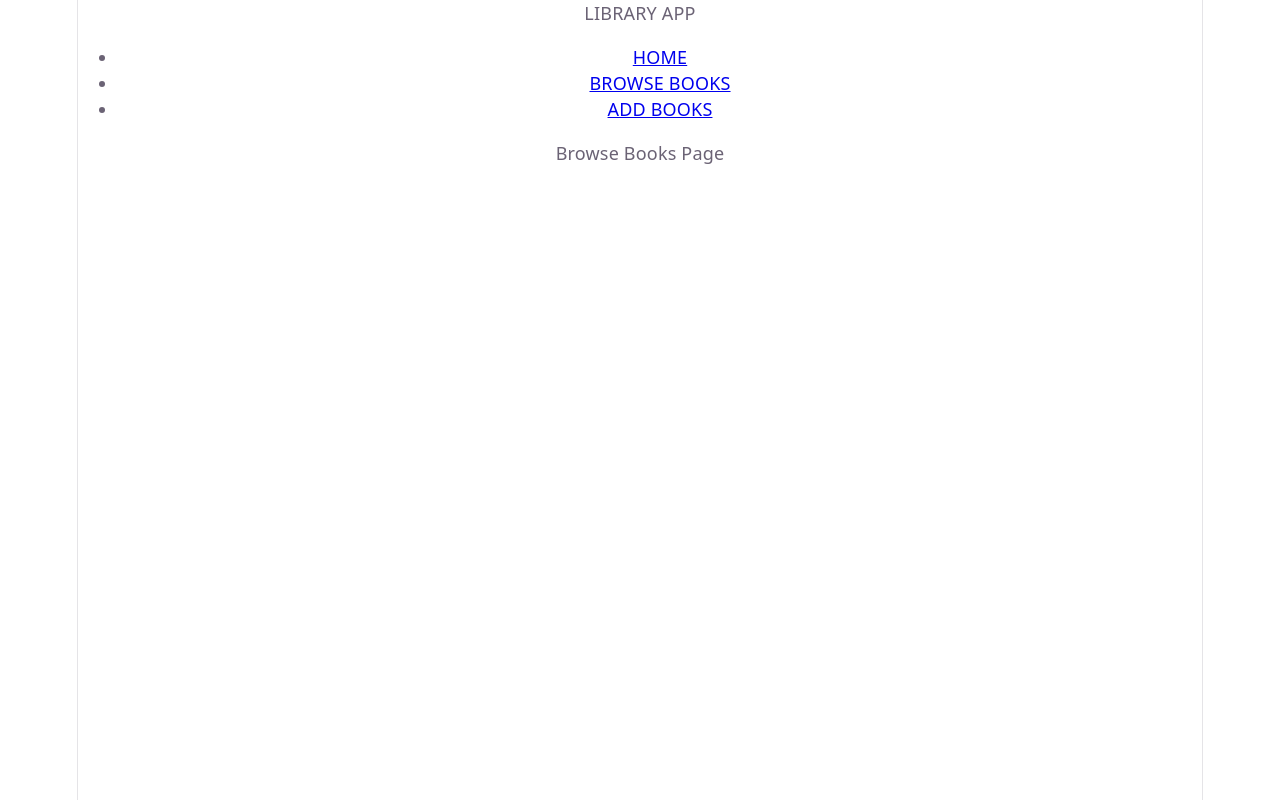
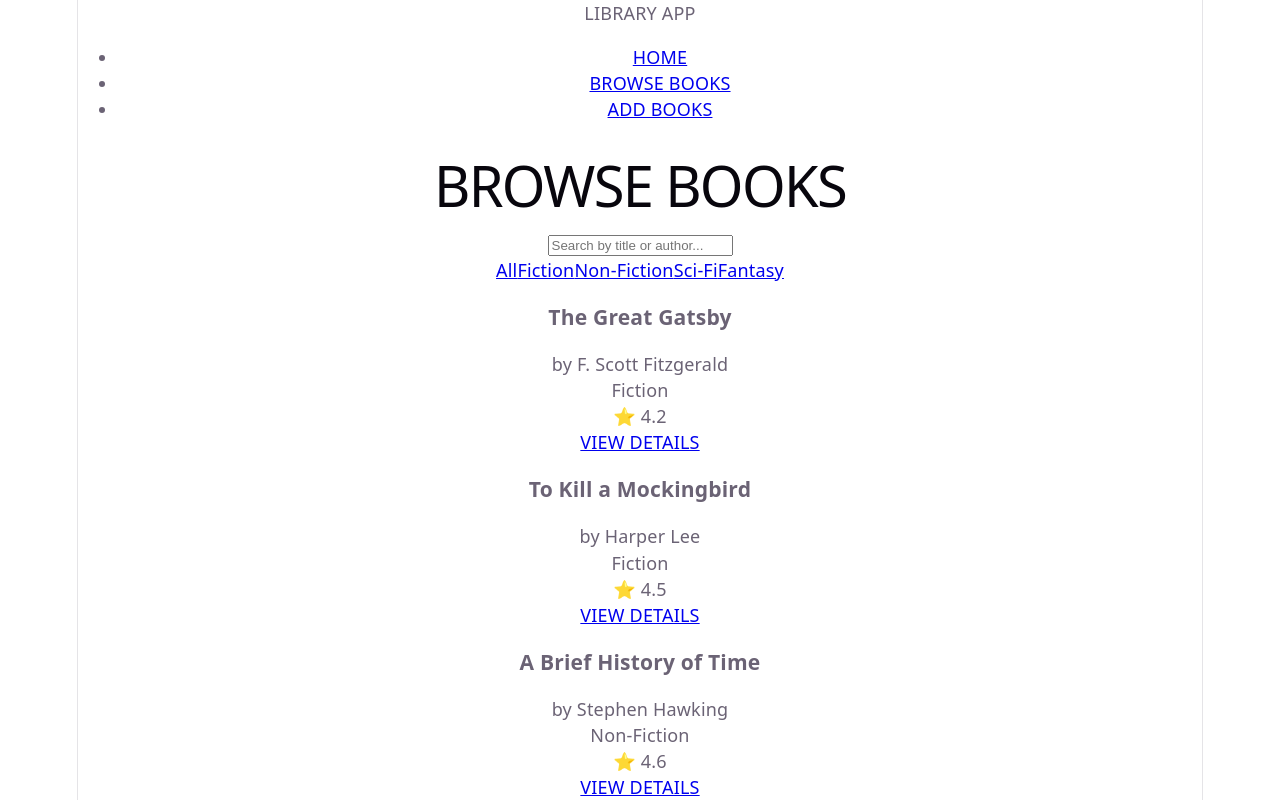
Before and after one commit to SANJAY19122004/LibraryApp, a React (Vite) app: page /books in a window 1280 px wide. Shown: the top 800 px of the page. Built offline with nearby package versions, Linux system fonts and the light colour scheme.

Commit message:
Build browse books page with search and  filter category

```diff
--- a/src/pages/BrowseBooks.jsx
+++ b/src/pages/BrowseBooks.jsx
@@ -1,2 +1,74 @@
-const BrowseBooks = () => <div>Browse Books Page</div>;
+import { useState } from "react";
+import { useSelector } from "react-redux";
+import { useParams, Link } from "react-router-dom";
+
+const BrowseBooks = () => {
+  const { category } = useParams();
+
+  const books = useSelector((state) => state.books.list);
+
+  const [search, setSearch] = useState("");
+
+  const categories = ["All", "Fiction", "Non-Fiction", "Sci-Fi", "Fantasy"];
+
+  const filteredBooks = books.filter((book) => {
+    const matchesCategory =
+      !category || category === "All" ? true : book.category === category;
+
+    const matchesSearch =
+      book.title.toLowerCase().includes(search.toLowerCase()) ||
+      book.author.toLowerCase().includes(search.toLowerCase());
+
+    return matchesCategory && matchesSearch;
+  });
+
+  return (
+    <div className="browse-page">
+      <h1>BROWSE BOOKS</h1>
+
+      <input
+        type="text"
+        className="search-bar"
+        placeholder="Search by title or author..."
+        value={search}
+        onChange={(e) => setSearch(e.target.value)}
+      />
+
+      <div className="category-filters">
+        {categories.map((cat) => (
+          <Link
+            key={cat}
+            to={cat === "All" ? "/books" : `/books/${cat}`}
+            className={`filter-btn ${
+              category === cat || (!category && cat === "All") ? "active" : ""
+            }`}
+          >
+            {cat}
+          </Link>
+        ))}
+      </div>
+
+      {filteredBooks.length === 0 ? (
+        <p className="no-results">NO BOOKS FOUND.</p>
+      ) : (
+        <div className="books-grid">
+          {filteredBooks.map((book) => (
+            <div key={book.id} className="book-card">
+              <div className="book-card-body">
+                <h3>{book.title}</h3>
+                <p className="book-author">by {book.author}</p>
+                <span className="book-category">{book.category}</span>
+                <p className="book-rating">⭐ {book.rating}</p>
+              </div>
+              <Link to={`/book/${book.id}`} className="btn-details">
+                VIEW DETAILS
+              </Link>
+            </div>
+          ))}
+        </div>
+      )}
+    </div>
+  );
+};
+
 export default BrowseBooks;
```
